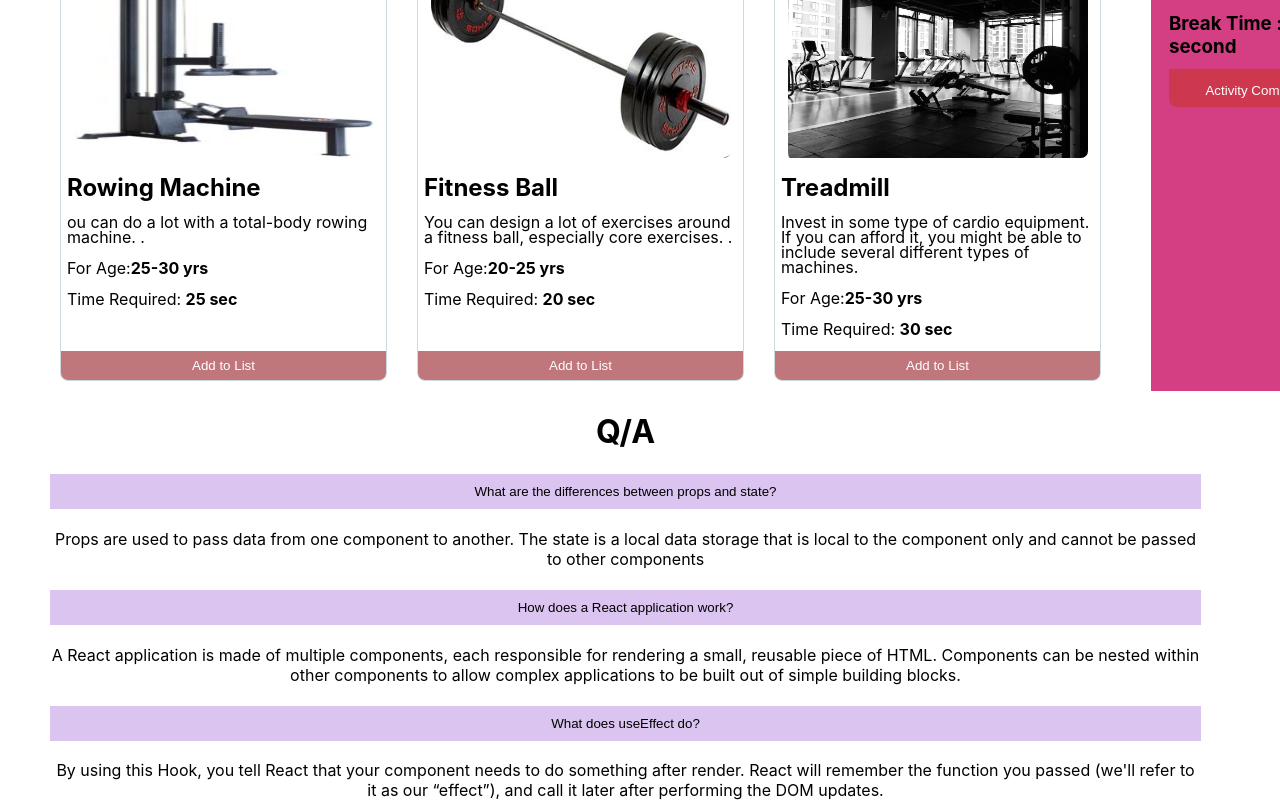
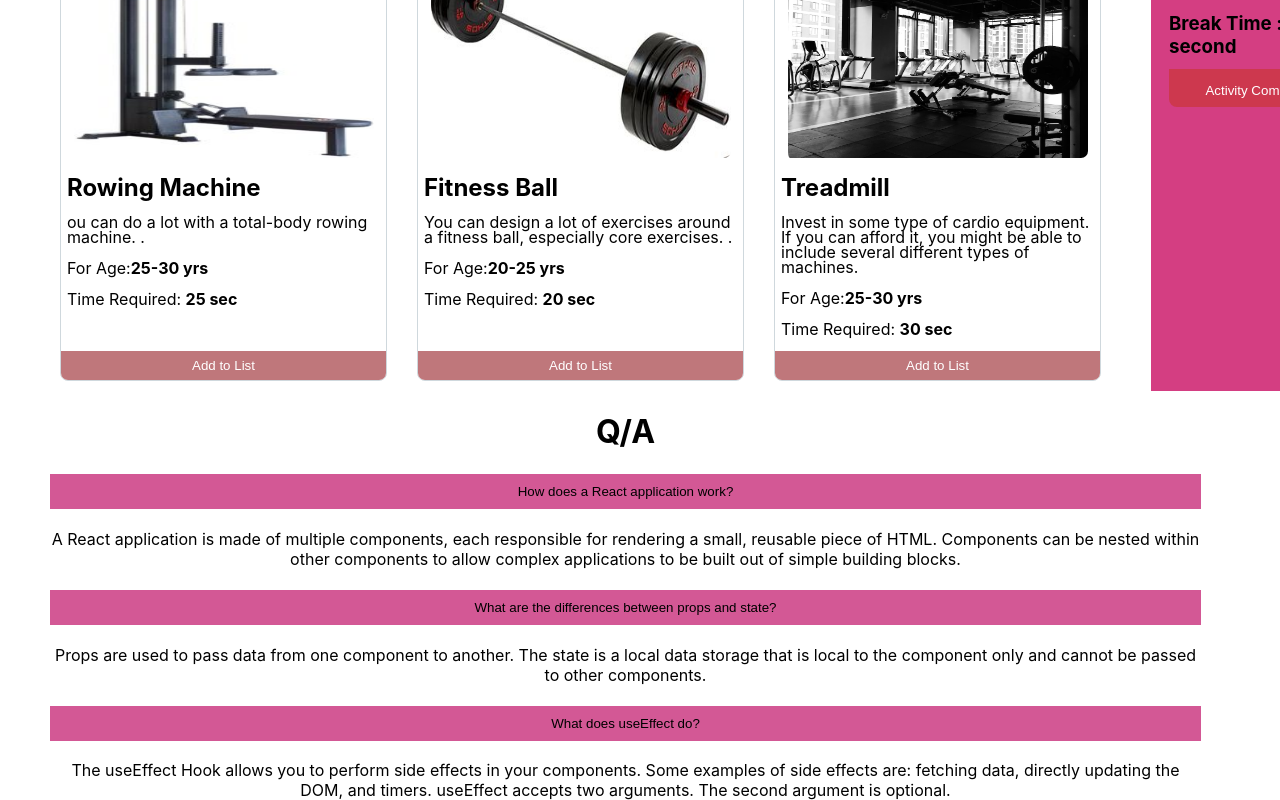
Before and after one commit to Imran-Asad-06/ultra-active-club, a React (Create React App) app: page / in a window 1280 px wide. Shown: the part 603-1403 px from the top of the page. Built offline with nearby package versions, Linux system fonts and the light colour scheme.

Commit message:
added question

```diff
--- a/src/components/Ques/Ques.css
+++ b/src/components/Ques/Ques.css
@@ -8,7 +8,7 @@
 .ques{
     width: 100%;
 
-    background-color: rgb(219, 196, 240);
+    background-color: rgb(211, 88, 149);
     border: 0px;
     padding-top: 10px;
     padding-bottom: 10px;
--- a/src/components/Ques/Ques.js
+++ b/src/components/Ques/Ques.js
@@ -7,34 +7,35 @@ const Ques = () => {
             <div className='container' >
               <h1>Q/A</h1>
               <div className='qItem'>
-                {/* question-1 */}
+                {/* ques-01 */}
             <div >
+              <h2 >
+                <button className="ques" type="button" >
+                How does a React application work?
+
+                </button>
+              </h2>
+                <div className="answer">A React application is made of multiple components, each responsible for rendering a small, reusable piece of HTML. Components can be nested within other components to allow complex applications to be built out of simple building blocks.</div>
+
+            </div>
+             {/* ques-02 */}
+             <div >
               <h2 >
                 <button className="ques" type="button" >
                 What are the differences between props and state?
                 </button>
               </h2>
-                <div className="answer">Props are used to pass data from one component to another. The state is a local data storage that is local to the component only and cannot be passed to other components</div>
+                <div className="answer">Props are used to pass data from one component to another. The state is a local data storage that is local to the component only and cannot be passed to other components.</div>
 
             </div>
-             {/* question-2 */}
-             <div >
-              <h2 >
-                <button className="ques" type="button" >
-                How does a React application work?
-                </button>
-              </h2>
-                <div className="answer">A React application is made of multiple components, each responsible for rendering a small, reusable piece of HTML. Components can be nested within other components to allow complex applications to be built out of simple building blocks.</div>
-
-            </div>
-            {/* question-3*/}
+            {/* ques-03*/}
             <div >
               <h2 >
                 <button className="ques" type="button" >
                 What does useEffect do?
                 </button>
               </h2>
-                <div className="answer">By using this Hook, you tell React that your component needs to do something after render. React will remember the function you passed (we'll refer to it as our “effect”), and call it later after performing the DOM updates.</div>
+                <div className="answer">The useEffect Hook allows you to perform side effects in your components. Some examples of side effects are: fetching data, directly updating the DOM, and timers. useEffect accepts two arguments. The second argument is optional.</div>
 
             </div>
                </div>
```
